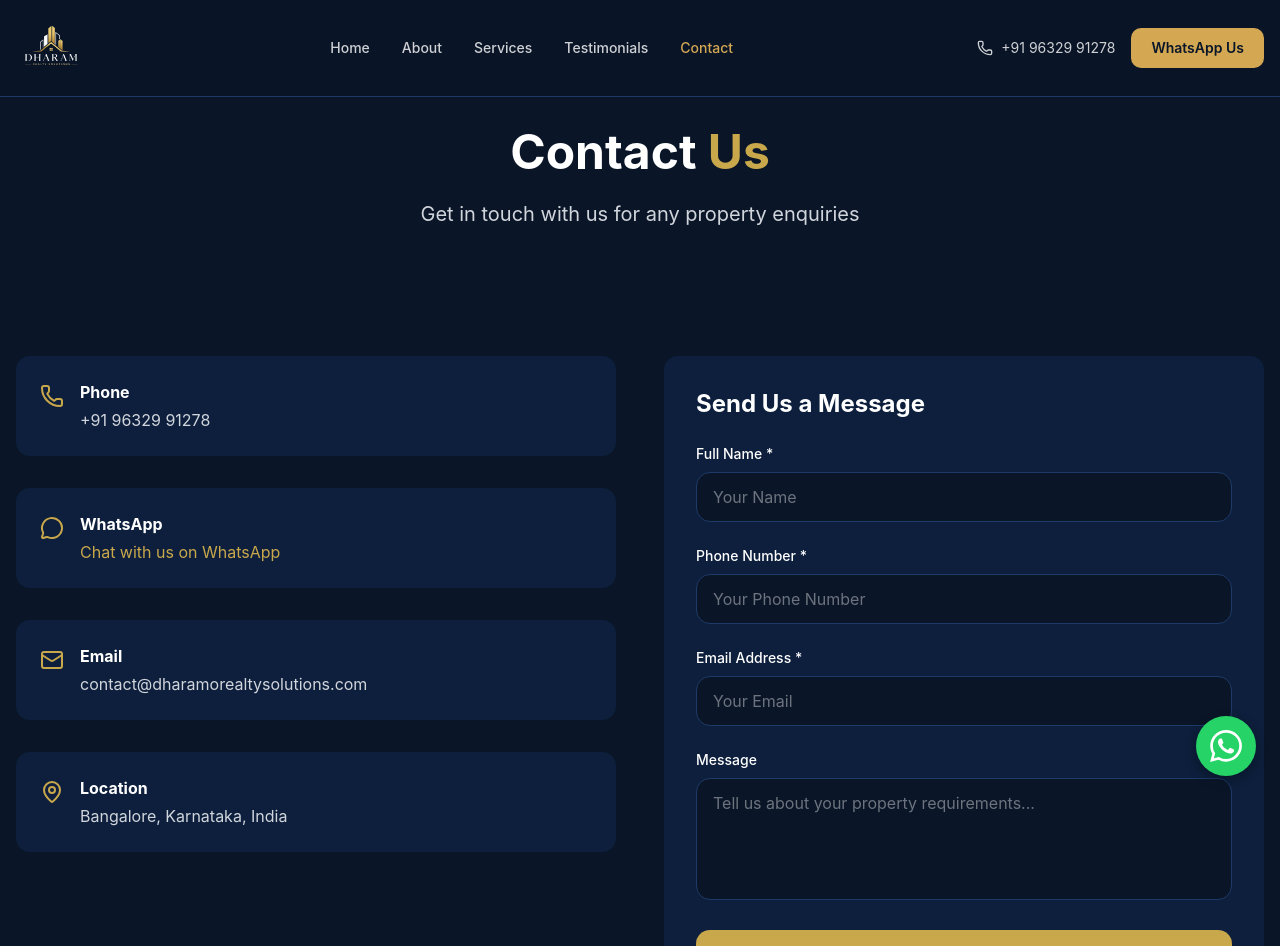
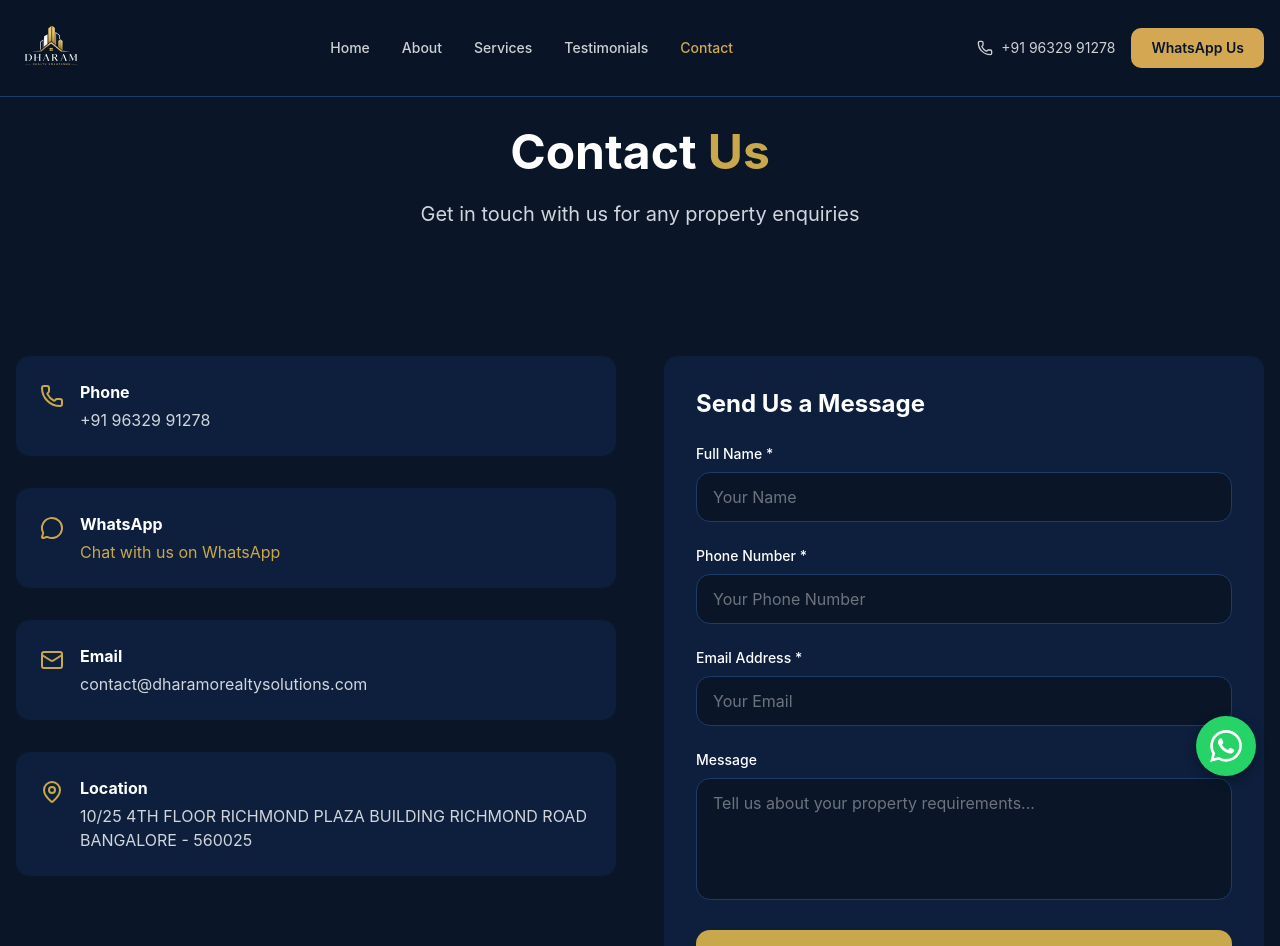
Before and after one commit to jatinjatin05159-pixel/dharamrealtysolutions, a Next.js app in the folder extracted/: page /contact in a window 1280 px wide. Shown: the top 946 px of the page. Built offline with nearby package versions, Linux system fonts and the light colour scheme.

Commit message:
Update page.tsx

```diff
--- a/extracted/app/contact/page.tsx
+++ b/extracted/app/contact/page.tsx
@@ -95,7 +95,7 @@ export default function ContactPage() {
                 <MapPin className="h-6 w-6 text-[#c9a84c] mt-1 flex-shrink-0" />
                 <div>
                   <h3 className="text-white font-bold mb-1">Location</h3>
-                  <p className="text-gray-300">Bangalore, Karnataka, India</p>
+                  <p className="text-gray-300">10/25 4TH FLOOR RICHMOND PLAZA BUILDING RICHMOND ROAD BANGALORE - 560025</p>
                 </div>
               </div>
             </div>
```
